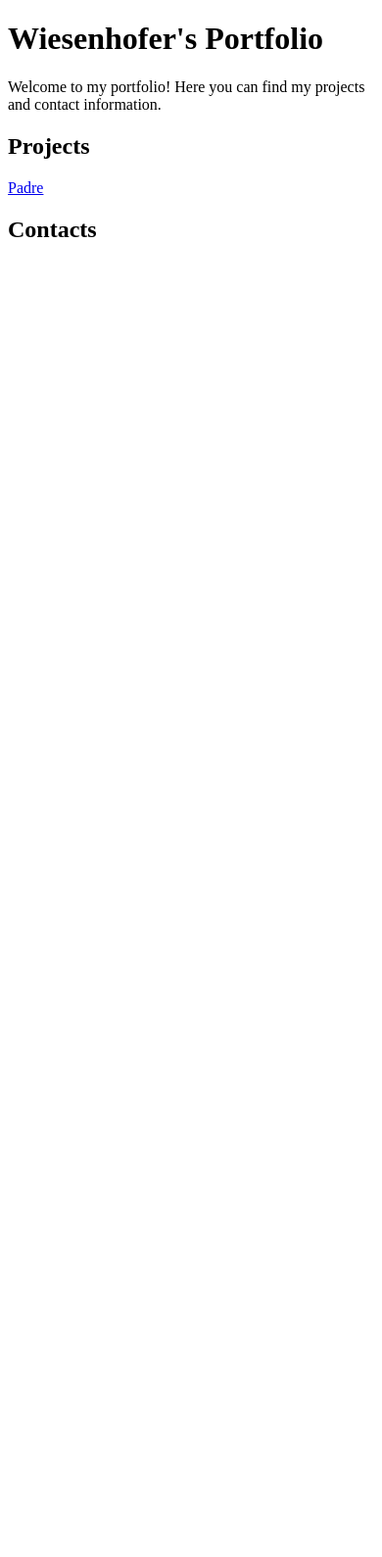
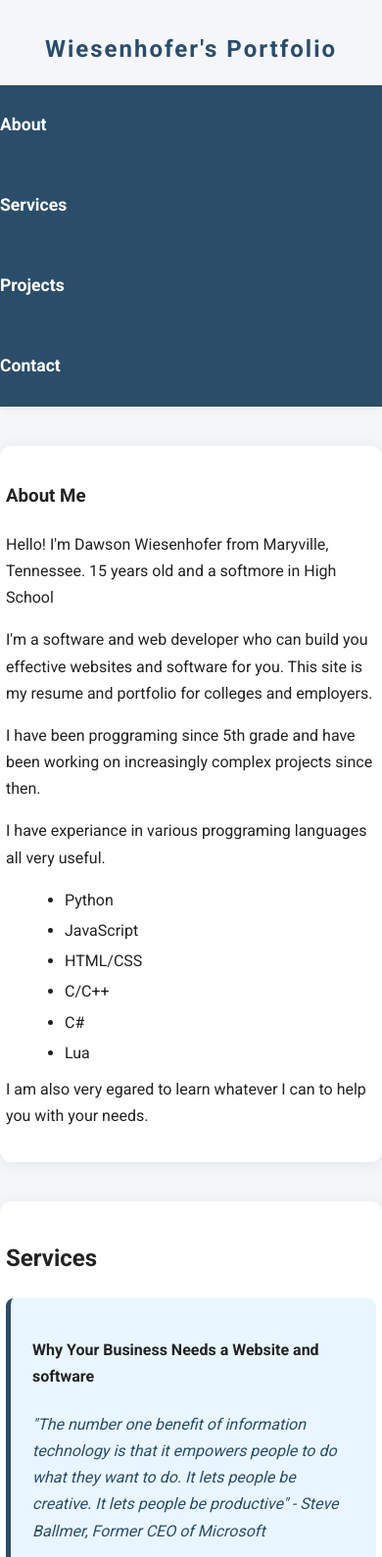
Before and after one commit to bobderf/Personal_Website, a plain HTML site: page index.html in a window 390 px wide. Shown: the top 1589 px of the page at 98% size. Before the commit the page ends 844 px from the top, so only its background shows below. Drawn offline with Linux system fonts and the light colour scheme.

Commit message:
more stuff

```diff
--- a/index.html
+++ b/index.html
@@ -6,13 +6,88 @@
     <link rel="stylesheet" href="styles.css">
 </head>
 <body>
+
     <script src="script.js"></script>
 
     <h1>Wiesenhofer's Portfolio</h1>
-    <p>Welcome to my portfolio! Here you can find my projects and contact information.</p>
 
-    <h2 class="info-title">Projects</h2>
-    <a class="prject-link" href="https://github.com/bobderf/padre">Padre</a>
-    <h2 class="info-title">Contacts</h2>
+    <nav>
+        <ul class="nav-list">
+            <li><a href="#about">About</a></li>
+            <li><a href="#services">Services</a></li>
+            <li><a href="#projects">Projects</a></li>
+            <li><a href="#contact">Contact</a></li>
+        </ul>
+    </nav>
+
+    <section id="about">
+        <h3>About Me</h3>
+        <p>Hello! I'm Dawson Wiesenhofer from Maryville, Tennessee. 15 years old and a softmore in High School</p>
+        <p>
+            I'm a software and web developer who can build you effective websites and software for you.
+            This site is my resume and portfolio for colleges and employers.
+        </p>
+        <p>
+            I have been proggraming since 5th grade and have been working on increasingly complex projects since then.
+        </p>
+        <p>
+            I have experiance in various proggraming languages all very useful.
+            <ul>
+                <li>Python</li>
+                <li>JavaScript</li>
+                <li>HTML/CSS</li>
+                <li>C/C++</li>
+                <li>C#</li>
+                <li>Lua</li>
+            </ul>
+            I am also very egared to learn whatever I can to help you with your needs.
+        </p>
+    </section>
+
+    <section id="services">
+        <h2>Services</h2>
+        <div class="proof">
+            <h4>Why Your Business Needs a Website and software</h4>
+            <p class="quote">
+            "The number one benefit of information technology is that it empowers people to do what they want to do. It lets people be creative. It lets people be productive"
+            - Steve Ballmer, Former CEO of Microsoft
+            </p>
+            <ul>
+                <li>37% use an internet search engine to find a store at least once per month</li>
+                <li>91% of customers have visited a store because of an online experience</li>
+                <li>Of the small businesses that have websites, 69% of them are having annual sales of $1,000,000 – $2,490,000</li>
+                <li>According to Google’s 2015 data, 50% of consumers who conduct local searches on their smartphone go to a store within 24 hours, and nearly 20% purchase within a day</li>
+            </ul>
+            <p style="font-size:0.9em; color:gray;">
+                <em>Source: <a href="https://www.rainpos.com/blog/small-business-website-statistics-you-need-to-know-to-increase-in-store-sales" target="_blank">rainpos.com, small business website statistics</a></em>
+            </p>
+        </div>
+        <ul>
+            <li>Custom website design & development</li>
+            <li>Software solutions for small businesses</li>
+            <li>Want something else? just ask.</li>
+        </ul>
+        <p>I can give you software and websites cheaper than any big company and you are supporting a small developer.</p>
+        any questions? <a href="#contact">Contact me</a> to discuss your solution.
+    </section>
+
+    <section id="projects">
+        <h2>Projects</h2>
+        <h4 class="project-title">Padre</h4>
+            <p>Padre is a project that communicate messages form clients using a RasberryPi as a server safely communicateing</p>
+            <a class="project-link" href="https://github.com/bobderf/padre" target="_blank">Padre Repositorty on Github</a>
+        <h4 class="project-title">My Portfolio</h4>
+            <p>Padre is a project that communicate messages form clients using a RasberryPi as a server safely communicateing</p>
+            <a class="project-link" href="https://github.com/bobderf/padre" target="_blank">Padre Repositorty on Github</a>
+        <!-- Add more projects here -->
+    </section>
+
+    <section id="contact">
+        <h2>Contact</h2>
+        <p>Let's work together! Reach out via phone or email:</p>
+        <a href="tel:+18657053435">+1 (865) 705 3435</a><br>
+        <a href="mailto:Dawson.Wiesenhofer@gmail.com">Dawson.Wiesenhofer@gmail.com</a>
+        <!-- Optionally add a contact form here -->
+    </section>
 </body>
 </html>
--- a/styles.css
+++ b/styles.css
@@ -0,0 +1,131 @@
+
+@import url('https://fonts.googleapis.com/css2?family=Roboto:wght@400;700&display=swap');
+
+body {
+    font-family: 'Roboto', Arial, sans-serif;
+    background: #f4f6fa;
+    color: #222;
+    line-height: 1.7;
+    margin: 0;
+    padding: 0;
+}
+
+h1 {
+    text-align: center;
+    margin-top: 30px;
+    font-size: 2.5em;
+    color: #2a4d69;
+    letter-spacing: 2px;
+}
+
+nav {
+    background: #2a4d69;
+    box-shadow: 0 2px 8px rgba(0,0,0,0.05);
+    position: sticky;
+    top: 0;
+    z-index: 100;
+}
+.nav-list {
+    display: flex;
+    justify-content: center;
+    list-style: none;
+    margin: 0;
+    padding: 0;
+}
+.nav-list li {
+    margin: 0 20px;
+}
+.nav-list a {
+    color: #fff;
+    text-decoration: none;
+    font-weight: 700;
+    font-size: 1.1em;
+    padding: 18px 0;
+    display: block;
+    transition: color 0.2s;
+}
+.nav-list a:hover {
+    color: #f9d342;
+}
+
+section {
+    max-width: 800px;
+    margin: 40px auto;
+    background: #fff;
+    border-radius: 12px;
+    box-shadow: 0 2px 16px rgba(0,0,0,0.07);
+    padding: 32px 28px;
+}
+
+#about ul {
+    margin: 10px 0 10px 20px;
+}
+
+#about li {
+    margin-bottom: 4px;
+}
+
+.proof {
+    background: #e9f6ff;
+    border-left: 5px solid #2a4d69;
+    padding: 18px 22px;
+    margin-bottom: 24px;
+    border-radius: 8px;
+}
+
+.quote {
+    font-style: italic;
+    color: #2a4d69;
+    margin-bottom: 12px;
+}
+
+#ballmer-image {
+    width: 120px;
+    height: auto;
+    display: block;
+    margin: 10px 0 18px 0;
+    border-radius: 50%;
+    box-shadow: 0 2px 8px rgba(0,0,0,0.08);
+}
+
+.project-title {
+    color: #2a4d69;
+    margin-top: 18px;
+}
+
+.project-link {
+    color: #4178be;
+    text-decoration: none;
+    font-weight: 700;
+    transition: color 0.2s;
+}
+.project-link:hover {
+    color: #f9d342;
+}
+
+#contact a {
+    color: #4178be;
+    text-decoration: none;
+    font-weight: 500;
+}
+#contact a:hover {
+    text-decoration: underline;
+}
+
+@media (max-width: 600px) {
+    section {
+        padding: 18px 6px;
+    }
+    h1 {
+        font-size: 1.5em;
+    }
+    .nav-list {
+        flex-direction: column;
+    }
+    .nav-list li {
+        margin: 8px 0;
+    }
+    #ballmer-image {
+        width: 80px;
+    }
+}
```
